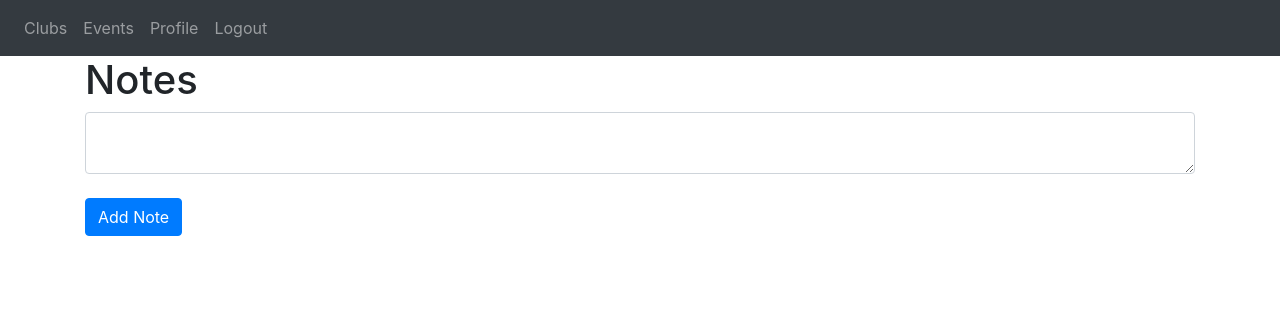
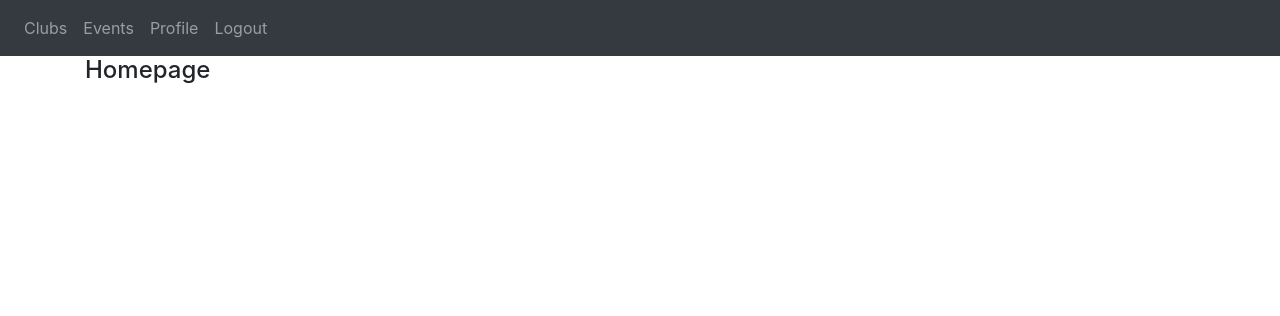
Before and after one commit to eddiephelanfortyfive/RestartedMiniProjectBlock3, a Flask app: page / in a window 1280 px wide. Shown: the top 316 px of the page. Run offline with Flask 3, Linux system fonts and the light colour scheme; the visitor is signed in with stand-in values (Sample User, id 1); data that the repository does not hold is empty; some libraries are stand-ins or nearby versions.

Commit message:
got rid of notes

```diff
--- a/Website/Templates/home.html
+++ b/Website/Templates/home.html
@@ -11,24 +11,6 @@
         <!-- Homepage for users -->
         <!-- Add All user code here -->
         <!-- notes code -->
-        <h1 align="centre">Notes</h1>
-        <ul class="list-group list-group-flush" id="notes">
-            {% for note in user.notes %}
-            <li class="list-group-item">{{ note.data }}
-                <!-- code for deleting notes -->
-                <button type="button" class="close" onclick="deleteNote({{ note.id }})">
-                    <span aria-hidden="true">&times;</span>
-                </button>
-            </li>
-            {% endfor %}
-        </ul>
-        <form method="POST">
-            <textarea name="note" id="note" class="form-control"></textarea>
-            <br />
-            <div align="centre">
-                <button type="submit" class="btn btn-primary">Add Note</button>
-            </div>
-        </form>
-        <!-- end of notes code -->
+       <h4>Homepage</h4>
     {% endif %}
 {% endblock %}
--- a/Website/__init__.py
+++ b/Website/__init__.py
@@ -25,7 +25,7 @@ def create_app():
     app.register_blueprint(views,url_prefix='/')
     app.register_blueprint(auth,url_prefix='/')
 
-    from .models import User, Note
+    from .models import User
     create_database(app)
 
     login_manager = LoginManager()
@@ -44,7 +44,7 @@ def create_database(app):
     with app.app_context():
         if not path.exists('Website/' + DB_NAME):
             # next line allows you to delete database and start fresh
-            #db.drop_all()
+            db.drop_all()
 
 
             db.create_all()
--- a/Website/static/index.js
+++ /dev/null
@@ -1,11 +0,0 @@
-function deleteNote(noteId) {
-  fetch("/delete-note", {
-    //take note id and sends post requestv to the delete note endpoint
-
-    method: "POST",
-    body: JSON.stringify({ noteId: noteId }),
-  //once it gets response,reloads the window
-  }).then((_res) => {
-    window.location.href = "/";
-  });
-}
--- a/Website/views.py
+++ b/Website/views.py
@@ -5,40 +5,14 @@ from flask_login import login_required, current_user
 
 from .utils import db
 
-from Website.models import Note
-
 views = Blueprint('views', __name__)
 
 @views.route('/', methods=['GET', 'POST'])
 @login_required
 def home():
-    if request.method == 'POST':
-        note = request.form.get('note')
-
-        if len(note) < 1:
-            flash('Note is too short.', category='error')
-        else:
-            new_note = Note(data=note, user_id=current_user.id)
-            db.session.add(new_note)
-            db.session.commit()
-            flash('Note added.', category='success')
     return render_template("home.html", user=current_user)
 
 
-@views.route('/delete-note', methods=['POST'])
-def delete_note():
-    # takes in data from a post request, loads it as a json object
-
-    note = json.loads(request.data) # this function expects a JSON from the INDEX.js file
-    noteId = note['noteId']
-    # check if note exists, then check the user who owns the note is the one wants to delete
-    note = Note.query.get(noteId)
-    if note:
-        if note.user_id == current_user.id:
-            db.session.delete(note)
-            db.session.commit()
-
-    return jsonify({})
 
 @views.route('/profile')
 @login_required
```
Also changed, not shown: Website/models.py (+0 -8 lines).
